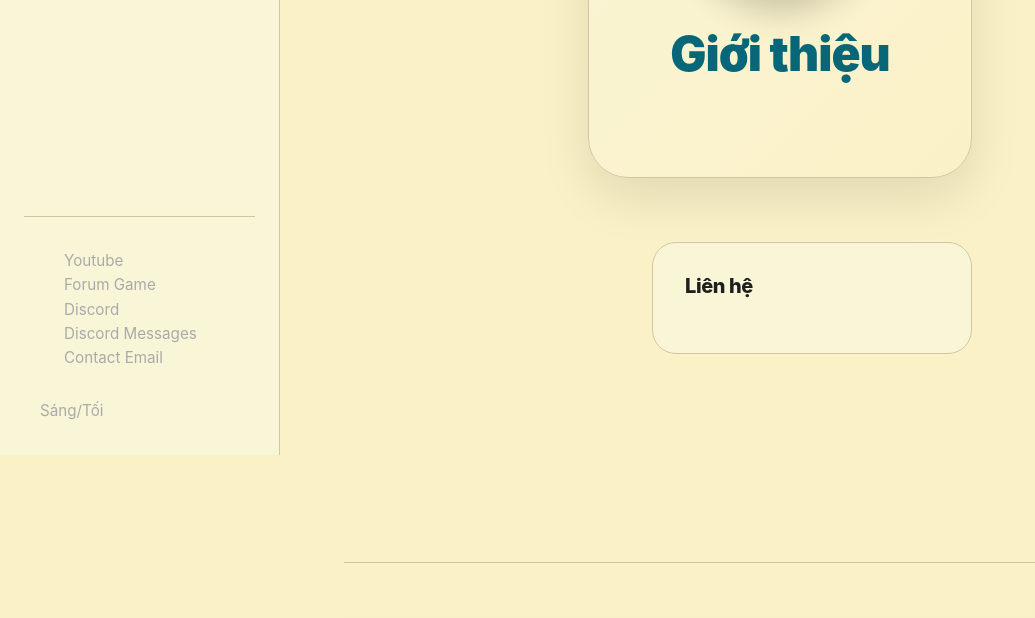
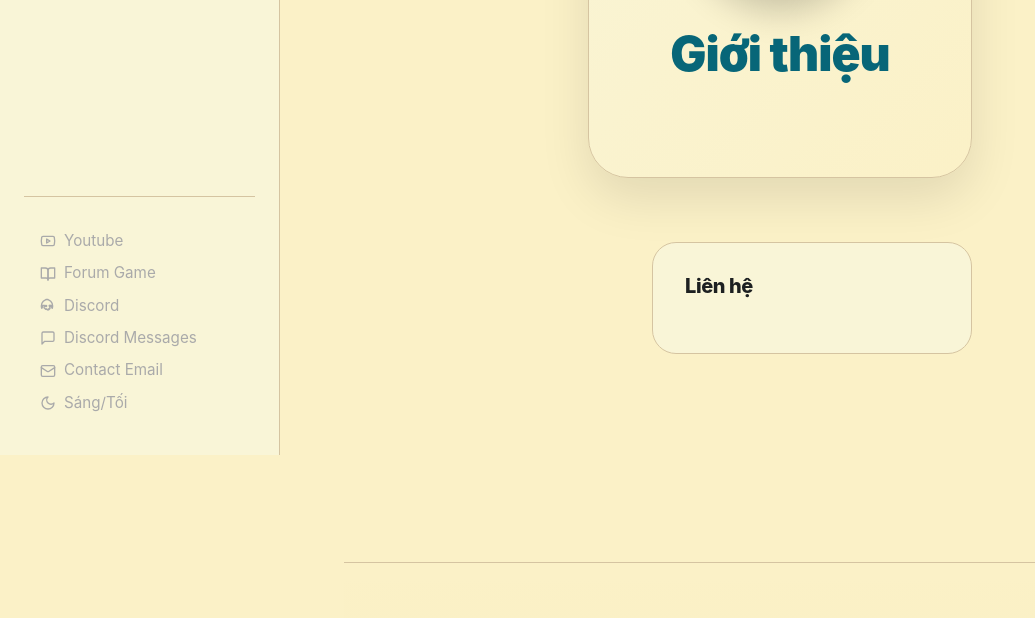
Before and after one commit to ncnzit/viethoa, a Flask app: template themes/AliBaba/templates/about.html in a window 1280 px wide. Shown: the part 345-963 px from the top of the page, without its empty margins (0-1035 px from the left). Run offline with Flask 3, Linux system fonts and the light colour scheme; the template is opened without the code that fills it, so the values that code supplies are empty; some web fonts are replaced.

Commit message:
fix: Sidebar menu icons from sprite, fix alignment, Sáng/Tối inline with menu

```diff
--- a/themes/AliBaba/templates/base.html
+++ b/themes/AliBaba/templates/base.html
@@ -73,12 +73,12 @@
             <div class="sidebar-footer">
                 <div class="sidebar-extra-nav" style="border-top: 1px solid var(--border-color); padding-top: 1rem; margin-top: auto;">
                     <ul style="font-size: 0.95rem; padding: 0 1rem; color: #aaa; list-style: none;">
-                        <li style="margin-bottom: 0;"><a href="https://youtube.com/@ncn1992vn" style="color: inherit; text-decoration: none;"><svg class="icon" style="width: 1rem; height: 1rem; vertical-align: middle; margin-right: 0.5rem;"><use href="/theme/images/icons.svg#play\"></use></svg>Youtube</a></li>
-                        <li style="margin-bottom: 0;"><a href="https://voz.vn/t/523389" style="color: inherit; text-decoration: none;"><svg class="icon" style="width: 1rem; height: 1rem; vertical-align: middle; margin-right: 0.5rem;"><use href="/theme/images/icons.svg#book\"></use></svg>Forum Game</a></li>
-                        <li style="margin-bottom: 0;"><a href="https://discord.gg/v8BTMfGmMp" style="color: inherit; text-decoration: none;"><svg class="icon" style="width: 1rem; height: 1rem; vertical-align: middle; margin-right: 0.5rem;"><use href="/theme/images/icons.svg#discord\"></use></svg>Discord</a></li>
-                        <li style="margin-bottom: 0;"><a href="https://discord.com/invite/qtPaVRehHv" style="color: inherit; text-decoration: none;"><svg class="icon" style="width: 1rem; height: 1rem; vertical-align: middle; margin-right: 0.5rem;"><use href="/theme/images/icons.svg#chat\"></use></svg>Discord Messages</a></li>
-                        <li style="margin-bottom: 0;"><a href="mailto:ncn1992vn@gmail.com" style="color: inherit; text-decoration: none;"><svg class="icon" style="width: 1rem; height: 1rem; vertical-align: middle; margin-right: 0.5rem;"><use href="/theme/images/icons.svg#mail\"></use></svg>Contact Email</a></li>
-                        <li style="margin-bottom: 0; margin-top: 0.75rem;"><a href="#" id="theme-toggle-btn" style="color: inherit; text-decoration: none;"><svg id="theme-icon-sun" class="icon" style="display: none; width: 1rem; height: 1rem; vertical-align: middle; margin-right: 0.5rem;\"><use href="/theme/images/icons.svg#sun\"></use></svg><svg id="theme-icon-moon" class="icon" style="width: 1rem; height: 1rem; vertical-align: middle; margin-right: 0.5rem;\"><use href="/theme/images/icons.svg#moon\"></use></svg>Sáng/Tối</a></li>
+                        <li style="margin-bottom: 0.5rem;"><a href="https://youtube.com/@ncn1992vn" style="color: inherit; text-decoration: none; display: flex; align-items: center;"><svg class="icon" style="width: 1rem; height: 1rem; margin-right: 0.5rem;"><use href="/theme/images/icons.svg#youtube"></use></svg>Youtube</a></li>
+                        <li style="margin-bottom: 0.5rem;"><a href="https://voz.vn/t/523389" style="color: inherit; text-decoration: none; display: flex; align-items: center;"><svg class="icon" style="width: 1rem; height: 1rem; margin-right: 0.5rem;"><use href="/theme/images/icons.svg#book-open"></use></svg>Forum Game</a></li>
+                        <li style="margin-bottom: 0.5rem;"><a href="https://discord.gg/v8BTMfGmMp" style="color: inherit; text-decoration: none; display: flex; align-items: center;"><svg class="icon" style="width: 1rem; height: 1rem; margin-right: 0.5rem;"><use href="/theme/images/icons.svg#discord"></use></svg>Discord</a></li>
+                        <li style="margin-bottom: 0.5rem;"><a href="https://discord.com/invite/qtPaVRehHv" style="color: inherit; text-decoration: none; display: flex; align-items: center;"><svg class="icon" style="width: 1rem; height: 1rem; margin-right: 0.5rem;"><use href="/theme/images/icons.svg#message-square"></use></svg>Discord Messages</a></li>
+                        <li style="margin-bottom: 0.5rem;"><a href="mailto:ncn1992vn@gmail.com" style="color: inherit; text-decoration: none; display: flex; align-items: center;"><svg class="icon" style="width: 1rem; height: 1rem; margin-right: 0.5rem;"><use href="/theme/images/icons.svg#envelope"></use></svg>Contact Email</a></li>
+                        <li style="margin-bottom: 0.5rem;"><a href="#" id="theme-toggle-btn" style="color: inherit; text-decoration: none; display: flex; align-items: center;"><svg id="theme-icon-sun" class="icon" style="display: none; width: 1rem; height: 1rem; margin-right: 0.5rem;"><use href="/theme/images/icons.svg#sun"></use></svg><svg id="theme-icon-moon" class="icon" style="width: 1rem; height: 1rem; margin-right: 0.5rem;"><use href="/theme/images/icons.svg#moon"></use></svg>Sáng/Tối</a></li>
                     </ul>
                 </div>
             </div>
```
